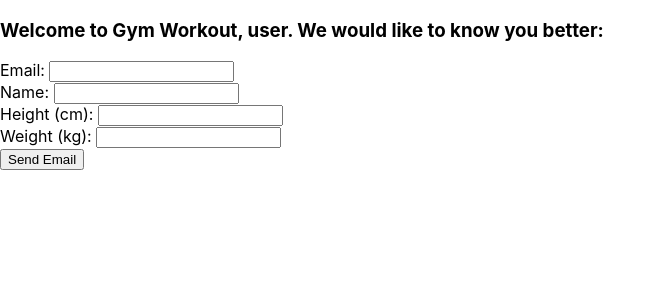
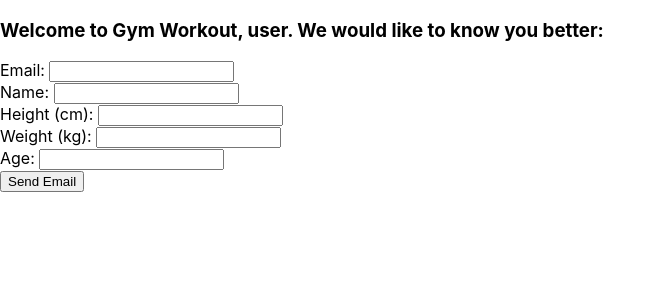
Before and after one commit to Alazib/gymWorkout, a React (Create React App) app: page / in a window 1280 px wide. Shown: the top 300 px of the page, without its empty margins (0-665 px from the left). Built offline with nearby package versions, Linux system fonts and the light colour scheme.

Commit message:
5th iteration: age input added

```diff
--- a/src/App.js
+++ b/src/App.js
@@ -61,6 +61,15 @@ function App() {
             onChange={handleInputChange}
           />
         </div>
+        <div className="age input">
+          <Label htmlFor={"age"} title="Age: " />
+          <Input
+            id={"age"}
+            name={"age"}
+            type={"number"}
+            onChange={handleInputChange}
+          />
+        </div>
         <button type="submit">Send Email</button>
       </form>
     </div>
```
Also changed, not shown: 1 other file (tests, documents, lock files or other folders).
